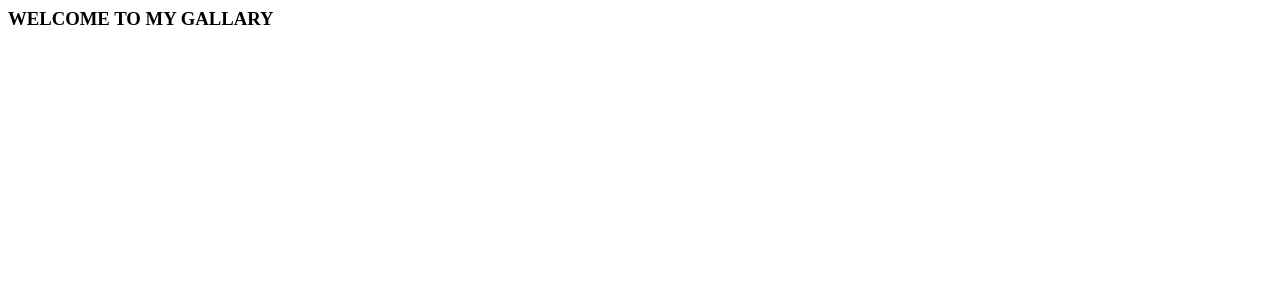
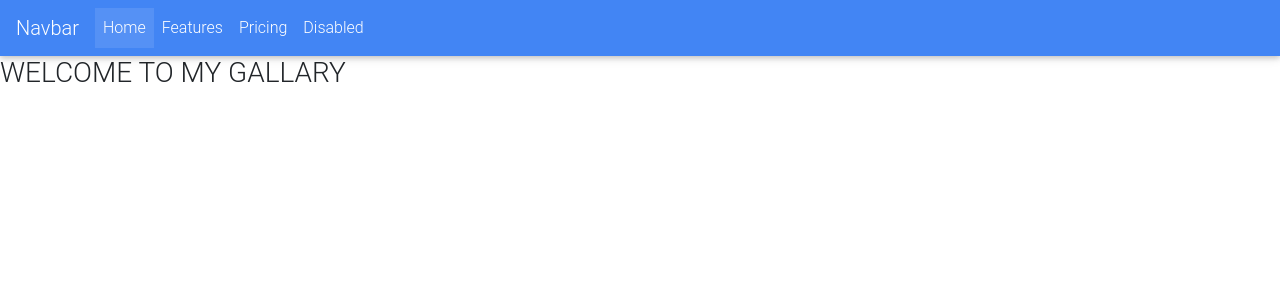
Before and after one commit to Ritamwaura/Gallery, a Django app: page / in a window 1280 px wide. Shown: the top 300 px of the page. Run offline with Django 3.2, Linux system fonts and the light colour scheme; some libraries are stand-ins or nearby versions.

Commit message:
Add  a navbar

```diff
--- a/photos/templates/all-photos/search.html
+++ b/photos/templates/all-photos/search.html
@@ -1,4 +1,4 @@
-{%extends 'all-photos/base.html'%} {% block content %}
+{%extends 'base.html'%} {% block content %}
 <div class="container">
 
     <div class="row">
--- a/photos/templates/all-photos/base.html
+++ b/photos/templates/base.html
@@ -16,7 +16,7 @@
 </head>
 
 <body>
-    {% include "navbar.html" %}
+    {% include "navbar.html" %} {%block content%} {%endblock%} {%block script %}
     <!-- jQuery -->
     <script src="https://cdnjs.cloudflare.com/ajax/libs/jquery/3.3.1/jquery.min.js"></script>
 
@@ -28,6 +28,10 @@
 
     <!-- Material Design for Bootstrap -->
     <script src="https://cdnjs.cloudflare.com/ajax/libs/mdbootstrap/4.5.16/js/mdb.min.js"></script>
+    <script>
+        new WOW().init();
+    </script>
+    {%endblock%}
 </body>
 
 </html>
--- a/photos/templates/navbar.html
+++ b/photos/templates/navbar.html
@@ -1,27 +1,22 @@
-<nav class="navbar navbar-inverse">
-    <div class="container-fluid">
-        <div class="navbar-header">
-            <a class="navbar-brand" href="{% url 'image' %}"> Gallary Yangu</a>
-        </div>
-        <!--adding a search form-->
-        <div class="col-sm-4 col-md-4 navbar-right">
-
-            <form class="navbar-form" role="search" action="{% url 'search_results' %}">
-
-                <div class="input-group">
-                    <input type="text" class="form-control" placeholder="Search image" name="image">
-                    <div class="input-group-btn">
-                        <button class="btn btn-default" type="submit"><i class="glyphicon glyphicon-search"></i></button>
-                    </div>
-                </div>
-
-            </form>
-        </div>
-
-        <div class="collapse navbar-collapse" id="bs-example-navbar-collapse-1">
-            <ul class="nav navbar-nav navbar-right">
-                <li><a href="#">!</a></li>
-            </ul>
-        </div>
+<nav class="navbar navbar-expand-lg navbar-dark primary-color">
+    <a class="navbar-brand" href="#">Navbar</a>
+    <button class="navbar-toggler" type="button" data-toggle="collapse" data-target="#navbarNav" aria-controls="navbarNav" aria-expanded="false" aria-label="Toggle navigation">
+      <span class="navbar-toggler-icon"></span>
+    </button>
+    <div class="collapse navbar-collapse" id="navbarNav">
+        <ul class="navbar-nav">
+            <li class="nav-item active">
+                <a class="nav-link" href="#">Home <span class="sr-only">(current)</span></a>
+            </li>
+            <li class="nav-item">
+                <a class="nav-link" href="#">Features</a>
+            </li>
+            <li class="nav-item">
+                <a class="nav-link" href="#">Pricing</a>
+            </li>
+            <li class="nav-item">
+                <a class="nav-link disabled" href="#">Disabled</a>
+            </li>
+        </ul>
     </div>
 </nav>
--- a/photos/templates/welcome.html
+++ b/photos/templates/welcome.html
@@ -1 +1,3 @@
+{%extends 'base.html' %} {%block content %}
 <h3>WELCOME TO MY GALLARY</h3>
+{%endblock%}
```
